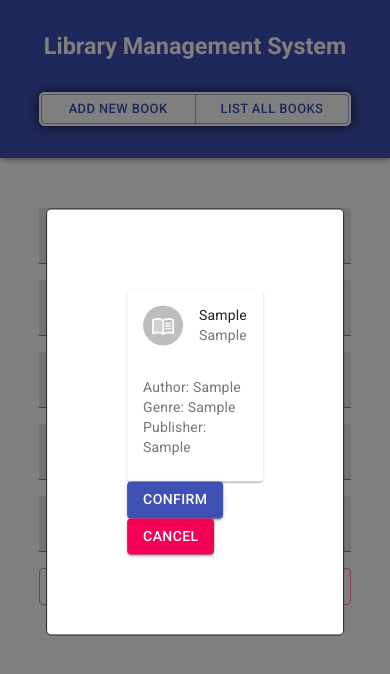
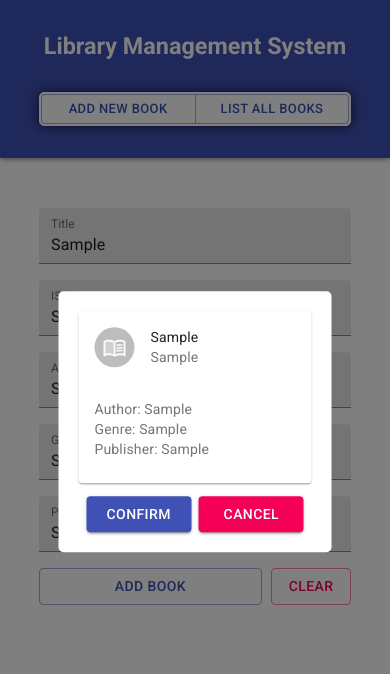
Before and after one commit to PankajaWijesena/lms, a React (Create React App) app in the folder plw-lms/: page / in a window 390 px wide. Both pictures are taken after typing "Sample", "Sample", "Sample", "Sample", "Sample" into the empty fields and a click on the button "ADD BOOK". Shown: the top 674 px of the page. Built offline with nearby package versions, Linux system fonts and the light colour scheme; no server answers; the database is empty.

Commit message:
AddBook Confirm Modal completed with styling

```diff
--- a/plw-lms/src/App.css
+++ b/plw-lms/src/App.css
@@ -30,6 +30,33 @@
     margin: 15rem auto 0 auto;
 }
 
+.addbookModal {
+    position: absolute;
+    top: 50%;
+    left: 50%;
+    transform: translate(-50%, -50%);
+    width: 40%;
+    background: #fff;
+    border: none;
+    border-radius: 5px;
+    padding: 2.5rem;
+    box-shadow: 24;
+}
+.addbookModalBtn {
+    display: flex;
+    flex-direction: row;
+    justify-content: space-evenly;
+    align-items: center;
+    width: 100%;
+    margin: 1.5rem auto 0 auto;
+}
+.addbookModalConfirm {
+    width: 45%;
+}
+.addbookModalCancel {
+    width: 45%;
+}
+
 .listBook {
     display: flex;
     flex-direction: column;
@@ -58,6 +85,13 @@
     .addbook {
         width: 60%;
     }
+    .addbookModal {
+        width: 50%;
+        padding: 2rem;
+    }
+    .addbookModalBtn {
+        margin: 1.25rem auto 0 auto;
+    }
 
     .listBook {
         width: 60%;
@@ -73,6 +107,13 @@
 
     .addbook {
         width: 65%;
+    }
+    .addbookModal {
+        width: 55%;
+        padding: 2rem;
+    }
+    .addbookModalBtn {
+        margin: 1.25rem auto 0 auto;
     }
 
     .listBook {
@@ -90,6 +131,13 @@
     .addbook {
         width: 70%;
     }
+    .addbookModal {
+        width: 60%;
+        padding: 1.75rem;
+    }
+    .addbookModalBtn {
+        margin: 1rem auto 0 auto;
+    }
 
     .listBook {
         width: 70%;
@@ -106,6 +154,13 @@
     .addbook {
         width: 75%;
         margin: 14rem auto 0 auto;
+    }
+    .addbookModal {
+        width: 65%;
+        padding: 1.5rem;
+    }
+    .addbookModalBtn {
+        margin: 1rem auto 0 auto;
     }
 
     .listBook {
@@ -125,6 +180,13 @@
         width: 80%;
         margin: 13rem auto 0 auto;
     }
+    .addbookModal {
+        width: 70%;
+        padding: 1.25rem;
+    }
+    .addbookModalBtn {
+        margin: 0.8rem auto 0 auto;
+    }
 
     .listBook {
         width: 80%;
@@ -142,6 +204,13 @@
     .addbook {
         width: 90%;
         margin: 12rem auto 0 auto;
+    }
+    .addbookModal {
+        width: 80%;
+        padding: 1rem;
+    }
+    .addbookModalBtn {
+        margin: 0.75rem auto 0 auto;
     }
 
     .listBook {
@@ -162,6 +231,9 @@
         width: 80rem;
         margin: 18rem auto 0 auto;
     }
+    .addbookModal {
+        width: 70rem;
+    }
 
     .listBook {
         width: 80rem;
--- a/plw-lms/src/components/AddBook.js
+++ b/plw-lms/src/components/AddBook.js
@@ -128,13 +128,15 @@ function AddBook({ onAdd }) {
             </form>
 
             <Modal open={confirmModal} onClose={() => setConfirmModal(false)}>
-                <div style={styles.modalBox}>
+                <div className="addbookModal">
                     <Book book={newBook} />
+                    <div className="addbookModalBtn">
                         <Button
                             type="submit"
                             onClick={sendBook}
                             color="primary"
                             variant="contained"
+                            className="addbookModalConfirm"
                         >
                             Confirm
                         </Button>
@@ -142,9 +144,11 @@ function AddBook({ onAdd }) {
                             onClick={() => setConfirmModal(false)}
                             color="secondary"
                             variant="contained"
+                            className="addbookModalCancel"
                         >
                             Cancel
                         </Button>
+                    </div>
                 </div>
             </Modal>
 
@@ -182,17 +186,6 @@ const styles = {
         color: "blue",
         fontFamily: "Roboto",
         margin: "2rem auto"
-    },
-    modalBox: {
-        position: "absolute",
-        top: "50%",
-        left: "50%",
-        transform: "translate(-50%, -50%)",
-        background: "white",
-        border: "0.1rem solid #222",
-        borderRadius: "5px",
-        padding: "5rem",
-        boxShadow: 24
     }
 };
 
```
Lines whose indentation alone changed are shown as unchanged.
